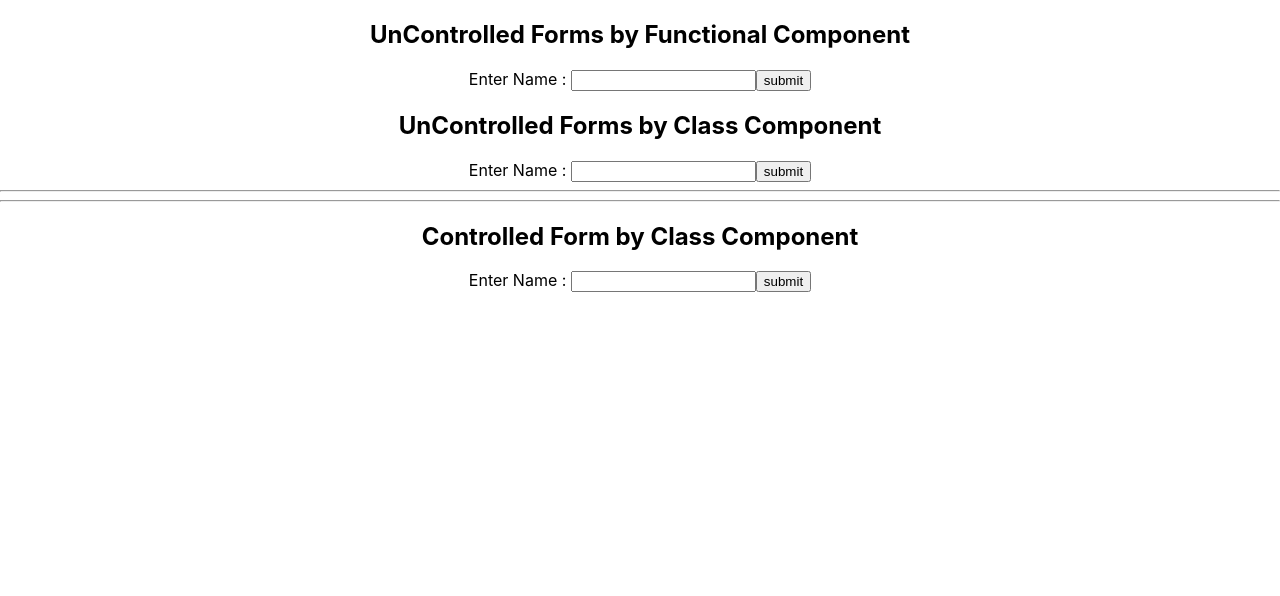
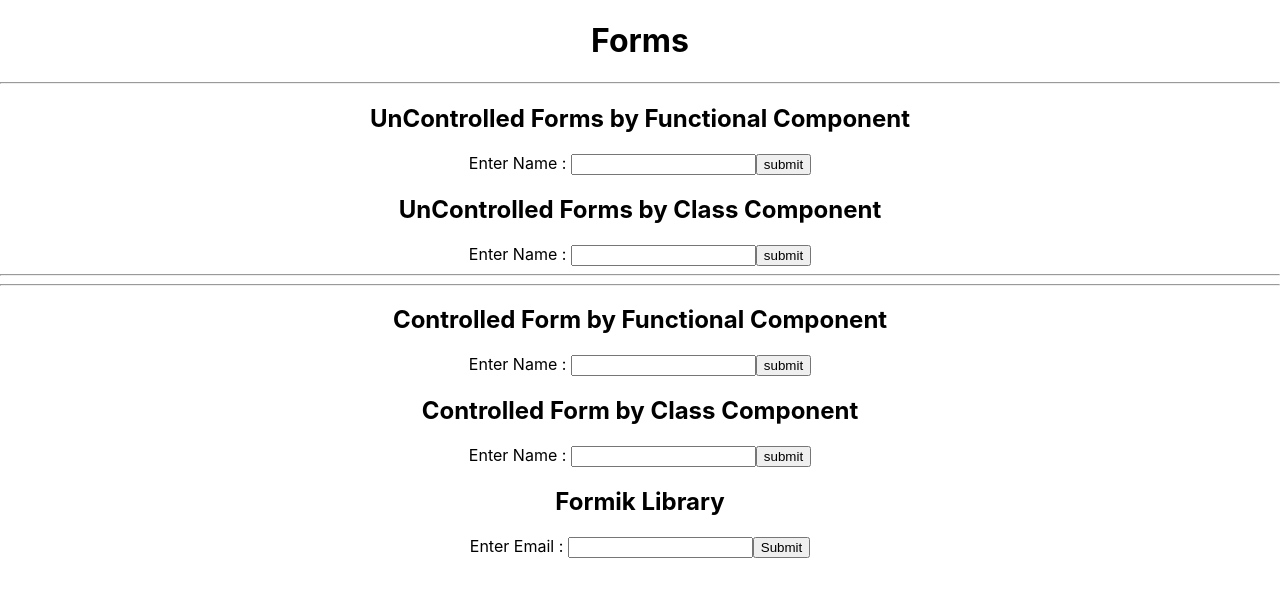
Before and after one commit to swarajphalke/Frontend-Playground, a React (Create React App) app in the folder ReactJS/froms/: page / in a window 1280 px wide. Shown: the top 596 px of the page. Built offline with nearby package versions, Linux system fonts and the light colour scheme.

Commit message:
Formik Library

```diff
--- a/ReactJS/froms/src/App.js
+++ b/ReactJS/froms/src/App.js
@@ -1,14 +1,20 @@
  import './App.css';
+import ControlForm from './Components/Controlled/ControlledForm';
 import ControlForm1 from './Components/Controlled/ControlledForm1';
 import UncontrolForm from './Components/UnControlled/UncontrolForm';
 import UncontrolForm1 from './Components/UnControlled/UncontrolForm1';
+import FormikForm from './Components/FormikLib/FormikForm'
 
 function App() {
   return (
     <div className="App">
+      <h1>Forms</h1>
+      <hr />
          <UncontrolForm/>
         <UncontrolForm1/>
+        <ControlForm/>
         <ControlForm1/>
+        <FormikForm/>
      </div>
   );
 }
--- /dev/null
+++ b/ReactJS/froms/src/Components/FormikLib/FormikForm.js
@@ -0,0 +1,31 @@
+import { Formik } from "formik";
+import { useFormik } from "formik";
+
+const FormikForm = () => {
+  const formik = useFormik({
+    initialValues: {
+      email: "",
+    },
+    onSubmit: (values) => {
+      alert(JSON.stringify(values));
+    },
+  });
+
+  return (
+    <>
+      <h2>Formik Library</h2>
+      <form onSubmit={formik.handleSubmit}>
+        <label>Enter Email : </label>
+        <input
+          type="email"
+          id="email"
+          name="email"
+          onChange={formik.handleChange}
+          value={formik.values.email}
+        />
+        <input type="submit" value="Submit" />
+      </form>
+    </>
+  );
+};
+export default FormikForm;
```
Also changed, not shown: 1 other file (tests, documents, lock files or other folders).
